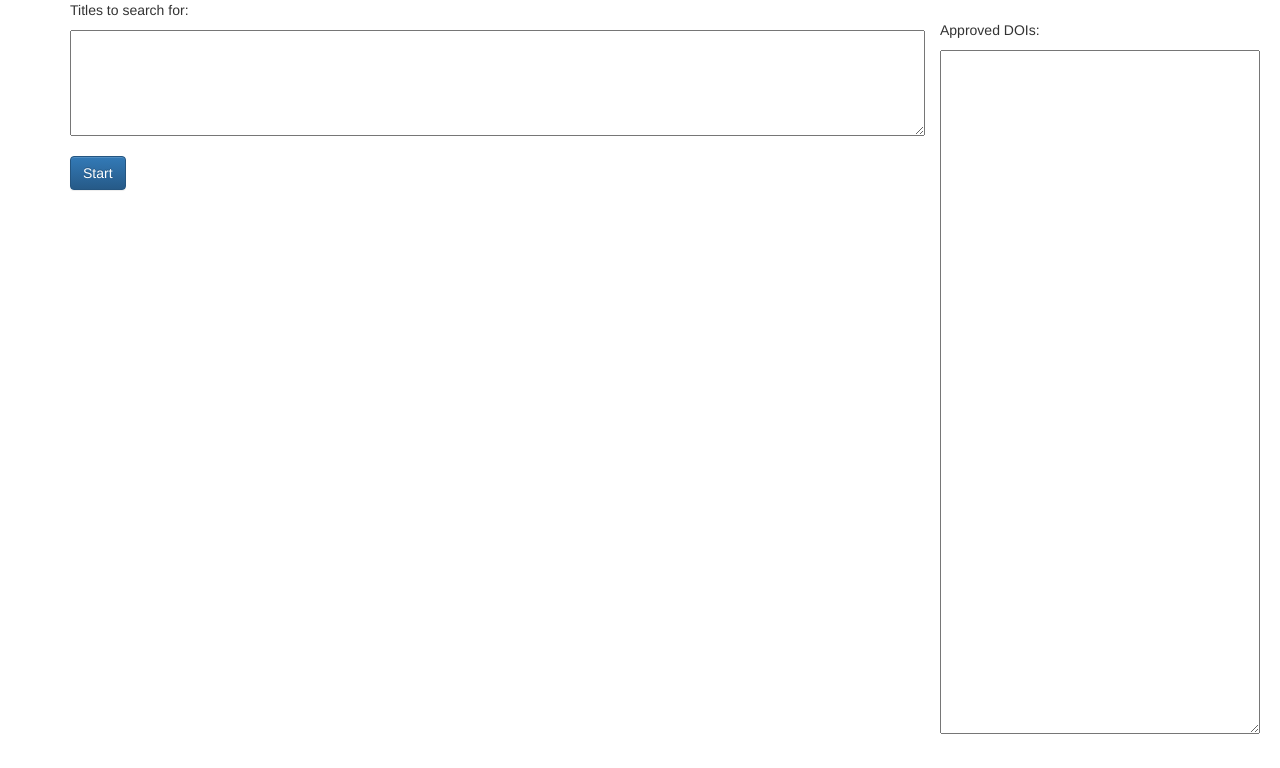
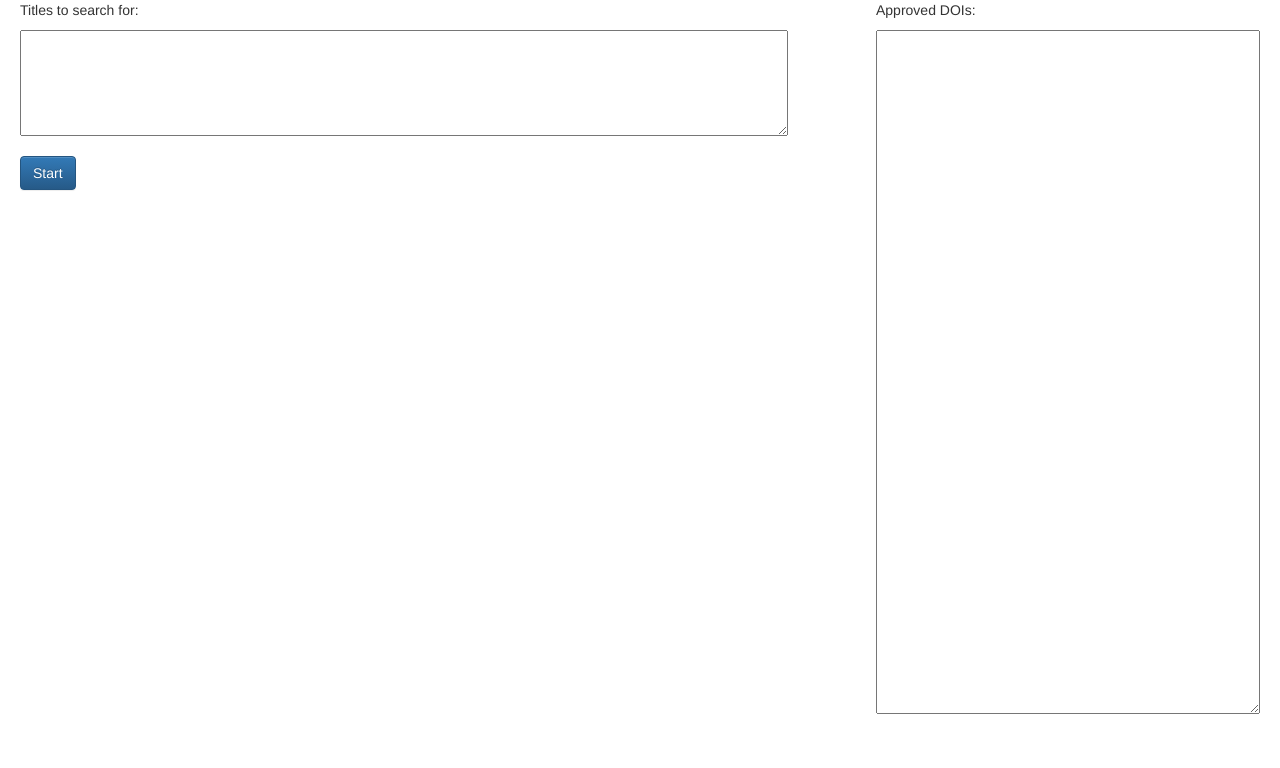
Before and after one commit to ama1111/bulkref, a website: page public/index.html in a window 1280 px wide. Drawn offline with nearby package versions, Linux system fonts and the light colour scheme.

Commit message:
Tweaking layout so it looks better when resizing.

```diff
--- a/public/bulkref.css
+++ b/public/bulkref.css
@@ -1,11 +1,12 @@
 #content {
-  width:75%
+  position: absolute;
+  width: 60%;
+  left: 20px;
 }
 
 #sidebar {
   position: fixed;
   right: 20px;
-  top: 20px;
   height: 90%;
-  width: 25%
+  width: 30%;
 }
--- a/public/index.html
+++ b/public/index.html
@@ -17,7 +17,7 @@
 </head>
 <body ng-controller="BulkrefCtrl">
 
-  <div class="container">
+  <div>
 
     <div id="content">
 
```
